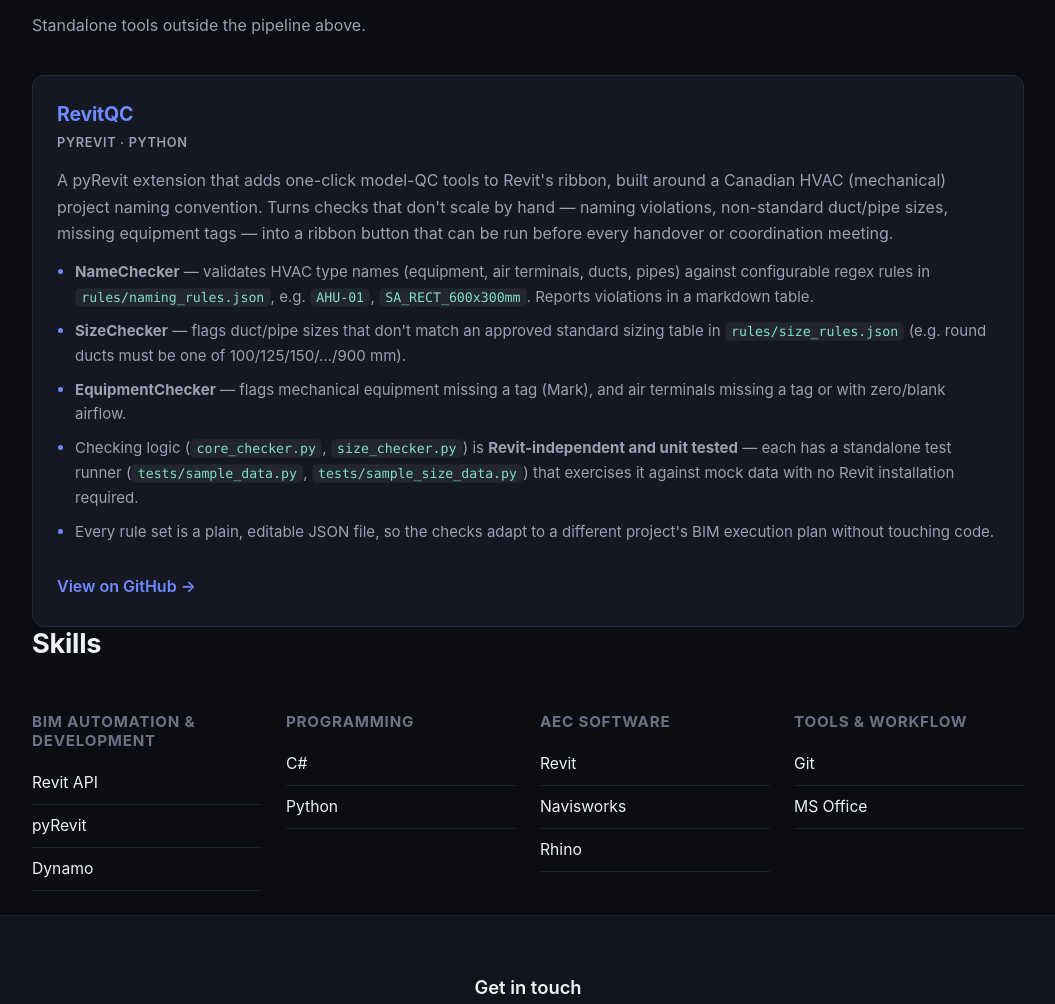
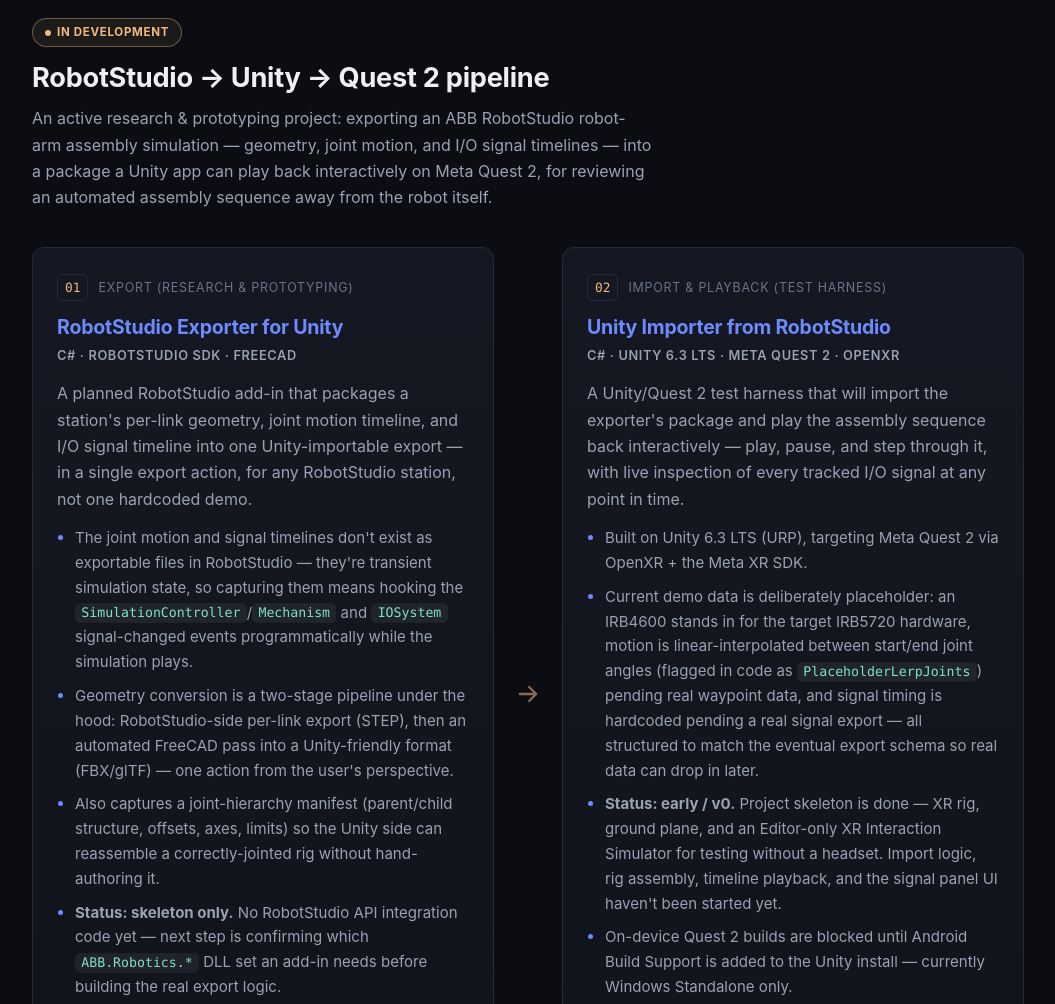
Before and after one commit to bsu-mt/bsu-mt.github.io, a plain HTML site: page index.html in a window 1280 px wide. Shown: the part 1796-2800 px from the top of the page, without its empty margins (112-1167 px from the left). Drawn offline with Linux system fonts and the light colour scheme.

Commit message:
Update repo names after rename; add RobotStudio pipeline as in-development
- Update Revit->Unity->HoloLens pipeline card names/links to match the
  renamed repos (Revit-Exporter-to-WebSocket-Server,
  Unity-Importer-from-WebSocket-Server, HoloLens-Viewer-for-Unity)
- Add a second pipeline section for RobotStudio -> Unity -> Quest 2,
  visually distinguished as work-in-progress (dashed cards, amber wip
  badge), with honest status detail pulled from each repo's README
  (skeleton-only exporter, early/v0 importer with placeholder demo data)

```diff
--- a/index.html
+++ b/index.html
@@ -16,6 +16,7 @@
     <a class="brand" href="#top">Bo Su</a>
     <nav>
       <a href="#pipeline">Pipeline</a>
+      <a href="#robotstudio">In Development</a>
       <a href="#projects">Projects</a>
       <a href="#skills">Skills</a>
       <a href="#contact">Contact</a>
@@ -61,7 +62,7 @@
           <span class="stage-num">01</span>
           <span class="stage-role">Export &amp; stream</span>
         </div>
-        <h3><a href="https://github.com/bsu-mt/RevitWebSocketAddin" target="_blank" rel="noopener">RevitWebSocketAddin</a></h3>
+        <h3><a href="https://github.com/bsu-mt/Revit-Exporter-to-WebSocket-Server" target="_blank" rel="noopener">Revit Exporter to WebSocket Server</a></h3>
         <p class="project-tag">C# · Revit API · WebSocket</p>
         <p>
           A Revit add-in that adds a custom <strong>Unity &amp; Revit Transfer</strong>
@@ -76,7 +77,7 @@
           <li>A second, independent <code>IExternalApplication</code> (<code>RevitWebSocketClient.cs</code>) opens its own WebSocket connection at startup — reserved for future live document-change syncing; currently experimental.</li>
           <li>Targets Revit 2026 / .NET Framework 4.8, built in Visual Studio.</li>
         </ul>
-        <a class="project-link" href="https://github.com/bsu-mt/RevitWebSocketAddin" target="_blank" rel="noopener">View on GitHub →</a>
+        <a class="project-link" href="https://github.com/bsu-mt/Revit-Exporter-to-WebSocket-Server" target="_blank" rel="noopener">View on GitHub →</a>
       </article>
 
       <div class="stage-arrow" aria-hidden="true">
@@ -88,7 +89,7 @@
           <span class="stage-num">02</span>
           <span class="stage-role">Receive &amp; load</span>
         </div>
-        <h3><a href="https://github.com/bsu-mt/UniWeb" target="_blank" rel="noopener">UniWeb</a></h3>
+        <h3><a href="https://github.com/bsu-mt/Unity-Importer-from-WebSocket-Server" target="_blank" rel="noopener">Unity Importer from WebSocket Server</a></h3>
         <p class="project-tag">C# · Unity Package · WebSocket</p>
         <p>
           The Unity-side counterpart: a package (<code>WebSocketConnector</code>)
@@ -102,7 +103,7 @@
           <li>Dockable <strong>Window → WebSocket Connector</strong> Editor panel to connect, list remote files, and load by selection or by name without writing code.</li>
           <li><strong>Editor-only prefab export</strong> — saves the runtime-loaded meshes/materials as real project assets and connects them into a reusable prefab.</li>
         </ul>
-        <a class="project-link" href="https://github.com/bsu-mt/UniWeb" target="_blank" rel="noopener">View on GitHub →</a>
+        <a class="project-link" href="https://github.com/bsu-mt/Unity-Importer-from-WebSocket-Server" target="_blank" rel="noopener">View on GitHub →</a>
       </article>
 
       <div class="stage-arrow" aria-hidden="true">
@@ -114,13 +115,13 @@
           <span class="stage-num">03</span>
           <span class="stage-role">Visualize in MR</span>
         </div>
-        <h3><a href="https://github.com/bsu-mt/HoloLens-LCA-Viewer" target="_blank" rel="noopener">HoloLens LCA Viewer</a></h3>
+        <h3><a href="https://github.com/bsu-mt/HoloLens-Viewer-for-Unity" target="_blank" rel="noopener">HoloLens Viewer for Unity</a></h3>
         <p class="project-tag">C# · Unity · HoloLens 2 · Mixed Reality</p>
         <p>
-          The prefab UniWeb produces — a Revit-exported circular-economy steel
-          structure — is deployed to Microsoft HoloLens 2 as a spatially
-          anchored, interactable object, with Life Cycle Assessment (LCA)
-          data attached for in-context review.
+          The prefab the Unity importer produces — a Revit-exported
+          circular-economy steel structure — is deployed to Microsoft
+          HoloLens 2 as a spatially anchored, interactable object, with Life
+          Cycle Assessment (LCA) data attached for in-context review.
         </p>
         <ul class="detail-list">
           <li>Built on Microsoft's <strong>Mixed Reality Toolkit (MRTK3)</strong> plus Unity's XR Interaction Toolkit for hand/gaze interaction and spatial UI.</li>
@@ -128,7 +129,73 @@
           <li>Builds to Universal Windows Platform and deploys over USB or Wi-Fi via Device Portal, or runs in the HoloLens emulator.</li>
           <li>Depends on the MRTK3 <code>org.mixedrealitytoolkit.*</code> packages, restored via Microsoft's Mixed Reality Feature Tool.</li>
         </ul>
-        <a class="project-link" href="https://github.com/bsu-mt/HoloLens-LCA-Viewer" target="_blank" rel="noopener">View on GitHub →</a>
+        <a class="project-link" href="https://github.com/bsu-mt/HoloLens-Viewer-for-Unity" target="_blank" rel="noopener">View on GitHub →</a>
+      </article>
+
+    </div>
+  </section>
+
+  <section id="robotstudio" class="pipeline pipeline-wip container">
+    <div class="section-head">
+      <span class="wip-badge">In development</span>
+      <h2>RobotStudio → Unity → Quest 2 pipeline</h2>
+      <p class="section-sub">
+        An active research &amp; prototyping project: exporting an ABB
+        RobotStudio robot-arm assembly simulation — geometry, joint motion,
+        and I/O signal timelines — into a package a Unity app can play back
+        interactively on Meta Quest 2, for reviewing an automated assembly
+        sequence away from the robot itself.
+      </p>
+    </div>
+
+    <div class="pipeline-track">
+
+      <article class="stage-card stage-card-wip">
+        <div class="stage-index">
+          <span class="stage-num">01</span>
+          <span class="stage-role">Export (research &amp; prototyping)</span>
+        </div>
+        <h3><a href="https://github.com/bsu-mt/RobotStudio-Exporter-for-Unity" target="_blank" rel="noopener">RobotStudio Exporter for Unity</a></h3>
+        <p class="project-tag">C# · RobotStudio SDK · FreeCAD</p>
+        <p>
+          A planned RobotStudio add-in that packages a station's per-link
+          geometry, joint motion timeline, and I/O signal timeline into one
+          Unity-importable export — in a single export action, for any
+          RobotStudio station, not one hardcoded demo.
+        </p>
+        <ul class="detail-list">
+          <li>The joint motion and signal timelines don't exist as exportable files in RobotStudio — they're transient simulation state, so capturing them means hooking the <code>SimulationController</code>/<code>Mechanism</code> and <code>IOSystem</code> signal-changed events programmatically while the simulation plays.</li>
+          <li>Geometry conversion is a two-stage pipeline under the hood: RobotStudio-side per-link export (STEP), then an automated FreeCAD pass into a Unity-friendly format (FBX/glTF) — one action from the user's perspective.</li>
+          <li>Also captures a joint-hierarchy manifest (parent/child structure, offsets, axes, limits) so the Unity side can reassemble a correctly-jointed rig without hand-authoring it.</li>
+          <li><strong>Status: skeleton only.</strong> No RobotStudio API integration code yet — next step is confirming which <code>ABB.Robotics.*</code> DLL set an add-in needs before building the real export logic.</li>
+        </ul>
+        <a class="project-link" href="https://github.com/bsu-mt/RobotStudio-Exporter-for-Unity" target="_blank" rel="noopener">View on GitHub →</a>
+      </article>
+
+      <div class="stage-arrow stage-arrow-wip" aria-hidden="true">
+        <svg viewBox="0 0 24 24" width="28" height="28" fill="none" stroke="currentColor" stroke-width="2" stroke-linecap="round" stroke-linejoin="round"><path d="M5 12h14M13 6l6 6-6 6"/></svg>
+      </div>
+
+      <article class="stage-card stage-card-wip">
+        <div class="stage-index">
+          <span class="stage-num">02</span>
+          <span class="stage-role">Import &amp; playback (test harness)</span>
+        </div>
+        <h3><a href="https://github.com/bsu-mt/Unity-Importer-from-RobotStudio" target="_blank" rel="noopener">Unity Importer from RobotStudio</a></h3>
+        <p class="project-tag">C# · Unity 6.3 LTS · Meta Quest 2 · OpenXR</p>
+        <p>
+          A Unity/Quest 2 test harness that will import the exporter's
+          package and play the assembly sequence back interactively — play,
+          pause, and step through it, with live inspection of every tracked
+          I/O signal at any point in time.
+        </p>
+        <ul class="detail-list">
+          <li>Built on Unity 6.3 LTS (URP), targeting Meta Quest 2 via OpenXR + the Meta XR SDK.</li>
+          <li>Current demo data is deliberately placeholder: an IRB4600 stands in for the target IRB5720 hardware, motion is linear-interpolated between start/end joint angles (flagged in code as <code>PlaceholderLerpJoints</code>) pending real waypoint data, and signal timing is hardcoded pending a real signal export — all structured to match the eventual export schema so real data can drop in later.</li>
+          <li><strong>Status: early / v0.</strong> Project skeleton is done — XR rig, ground plane, and an Editor-only XR Interaction Simulator for testing without a headset. Import logic, rig assembly, timeline playback, and the signal panel UI haven't been started yet.</li>
+          <li>On-device Quest 2 builds are blocked until Android Build Support is added to the Unity install — currently Windows Standalone only.</li>
+        </ul>
+        <a class="project-link" href="https://github.com/bsu-mt/Unity-Importer-from-RobotStudio" target="_blank" rel="noopener">View on GitHub →</a>
       </article>
 
     </div>
@@ -137,7 +204,7 @@
   <section id="projects" class="projects container">
     <div class="section-head">
       <h2>Other projects</h2>
-      <p class="section-sub">Standalone tools outside the pipeline above.</p>
+      <p class="section-sub">Standalone tools outside the pipelines above.</p>
     </div>
     <div class="project-grid">
 
--- a/style.css
+++ b/style.css
@@ -174,6 +174,43 @@
   padding-top: 60px;
 }
 
+/* Work-in-progress pipeline variant */
+.wip-badge {
+  display: inline-flex;
+  align-items: center;
+  gap: 6px;
+  font-size: 0.72rem;
+  font-weight: 700;
+  text-transform: uppercase;
+  letter-spacing: 0.06em;
+  color: var(--accent-3);
+  border: 1px solid rgba(242, 184, 128, 0.4);
+  background: rgba(242, 184, 128, 0.08);
+  border-radius: 999px;
+  padding: 4px 12px;
+  margin-bottom: 14px;
+}
+.wip-badge::before {
+  content: "";
+  width: 6px;
+  height: 6px;
+  border-radius: 50%;
+  background: var(--accent-3);
+}
+.stage-card-wip {
+  border-style: dashed;
+  border-color: rgba(242, 184, 128, 0.35);
+  background: linear-gradient(180deg, rgba(242, 184, 128, 0.05) 0%, var(--bg-alt) 100%);
+}
+.stage-card-wip:hover {
+  border-color: rgba(242, 184, 128, 0.6);
+  box-shadow: 0 12px 32px -16px rgba(242, 184, 128, 0.35);
+}
+.stage-card-wip .stage-num {
+  color: var(--accent-3);
+}
+.stage-arrow-wip { color: rgba(242, 184, 128, 0.55); }
+
 .stage-card {
   flex: 1 1 0;
   min-width: 0;
```
